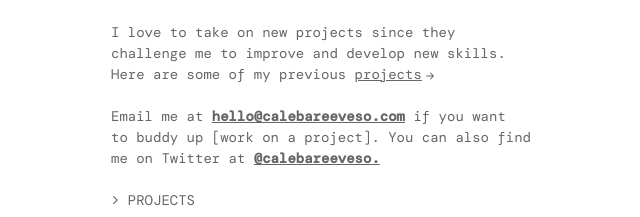
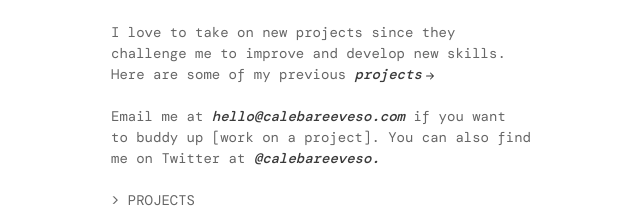
Before and after one commit to calebareeveso/calebareeveso.com, a Next.js app: page / in a window 1280 px wide. Shown: the part 804-1021 px from the top of the page, without its empty margins (319-959 px from the left). Built offline with nearby package versions, Linux system fonts and the light colour scheme; a web font is replaced by a local one.

Commit message:
feat: add new header

```diff
--- a/components/about/index.js
+++ b/components/about/index.js
@@ -19,7 +19,7 @@ export default function Index(props) {
       <h2>
         I love to take on new projects since they challenge me to improve and
         develop new skills. Here are some of my previous {` `}
-        <u className="inline">
+        <em className="font-medium text-primary inline">
           <Link href="#projects">projects</Link>
           <svg
             xmlns="http://www.w3.org/2000/svg"
@@ -34,27 +34,23 @@ export default function Index(props) {
               d="M4 8a.5.5 0 0 1 .5-.5h5.793L8.146 5.354a.5.5 0 1 1 .708-.708l3 3a.5.5 0 0 1 0 .708l-3 3a.5.5 0 0 1-.708-.708L10.293 8.5H4.5A.5.5 0 0 1 4 8z"
             />
           </svg>
-        </u>
+        </em>
       </h2>
       <br />
       <h3>
         Email me at{" "}
-        <u>
-          <b>
-            <Link href="mailto:hello@calebareeveso.com">
-              hello@calebareeveso.com
-            </Link>
-          </b>
-        </u>{" "}
+        <em className="font-medium text-primary">
+          <Link href="mailto:hello@calebareeveso.com?&subject=I%20want%20to%20buddy%20up!&body=Hello%20Caleb,%20Let's%20buddy%20up!">
+            hello@calebareeveso.com
+          </Link>
+        </em>{" "}
         if you want to buddy up [work on a project]. You can also find me on
         Twitter at{" "}
-        <u>
-          <b>
-            <Link href="https://twitter.com/calebareeveso" target={"_blank"}>
-              @calebareeveso.
-            </Link>
-          </b>
-        </u>
+        <em className="font-medium text-primary">
+          <Link href="https://twitter.com/calebareeveso" target={"_blank"}>
+            @calebareeveso.
+          </Link>
+        </em>
       </h3>
     </div>
   );
--- a/components/header/index.js
+++ b/components/header/index.js
@@ -24,7 +24,8 @@ export default function Index(props) {
         CALEB AREEVESO
       </h1>
       <h2 className="text-base my-4">
-        <span className="mr-2 font-extrabold">{">"}</span> England, UK {` `}
+        <span className="mr-1 font-extrabold text-primary">{"*"}</span> England,
+        UK {` `}
         {PageLoad && (
           <>
             [
```
